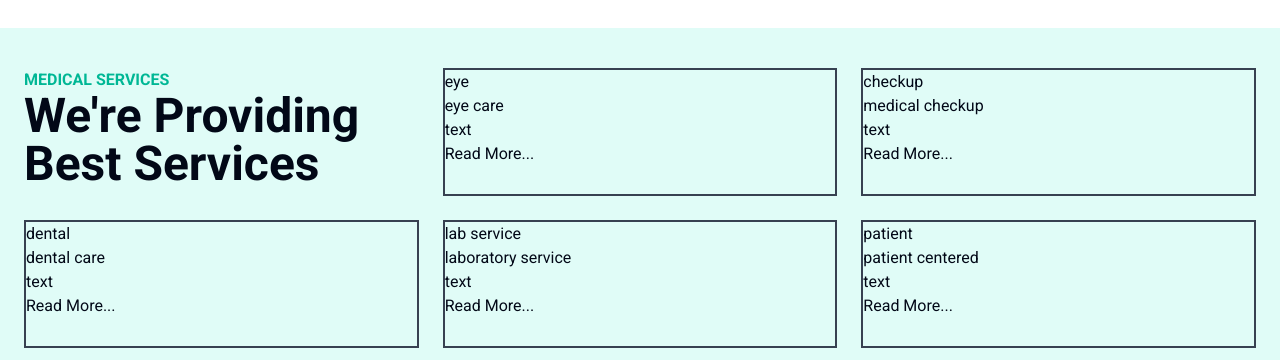
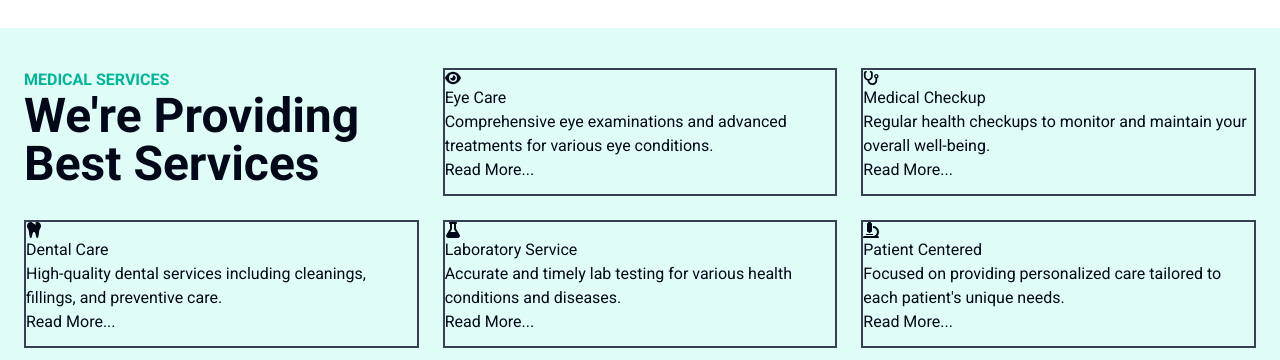
Before and after one commit to Mh-Monzil/MedFlow, a React (Vite) app: page / in a window 1280 px wide. Shown: the part 1410-1770 px from the top of the page. Built offline with nearby package versions, Linux system fonts and the light colour scheme.

Commit message:
icon added

```diff
--- a/src/components/About/TopServices.jsx
+++ b/src/components/About/TopServices.jsx
@@ -1,7 +1,6 @@
-import { FaMicroscope, FaRegHospital, FaUserMd } from "react-icons/fa";
+import { FaMicroscope, FaUserMd } from "react-icons/fa";
 import { MdAssignmentTurnedIn, MdMedicalServices } from "react-icons/md";
 import { IoIosCheckmarkCircle } from "react-icons/io";
-import { Button } from "../ui/button";
 import PrimaryButton from "../Shared/PrimaryButton";
 
 const cards = [
--- a/src/components/Home/MedicalServices.jsx
+++ b/src/components/Home/MedicalServices.jsx
@@ -1,39 +1,40 @@
 import { Link } from "react-router-dom";
-
+import { FaEye, FaStethoscope, FaFlask } from "react-icons/fa6";
+import { FaMicroscope, FaTooth } from "react-icons/fa";
 
 const MedicalServices = () => {
 
 const services = [
     {
-        icon: "eye",
-        title: "eye care",
-        des: "text",
+        icon: <FaEye />,
+        title: "Eye Care",
+        des: "Comprehensive eye examinations and advanced treatments for various eye conditions.",
         path: "/"
     },
     {
-        icon: "checkup",
-        title: "medical checkup",
-        des: "text",
+        icon: <FaStethoscope />,
+        title: "Medical Checkup",
+        des: "Regular health checkups to monitor and maintain your overall well-being.",
         path: "/"
     },
     {
-        icon: "dental",
-        title: "dental care",
-        des: "text",
+        icon: <FaTooth />,
+        title: "Dental Care",
+        des: "High-quality dental services including cleanings, fillings, and preventive care.",
         path: "/"
     },
     {
-        icon: "lab service",
-        title: "laboratory service",
-        des: "text",
+        icon: <FaFlask />,
+        title: "Laboratory Service",
+        des: "Accurate and timely lab testing for various health conditions and diseases.",
         path: "/"
     },
     {
-        icon: "patient",
-        title: "patient centered",
-        des: "text",
+        icon: <FaMicroscope />,
+        title: "Patient Centered",
+        des: "Focused on providing personalized care tailored to each patient's unique needs.",
         path: "/"
-    },
+    }
 ]
 
     return (
```
